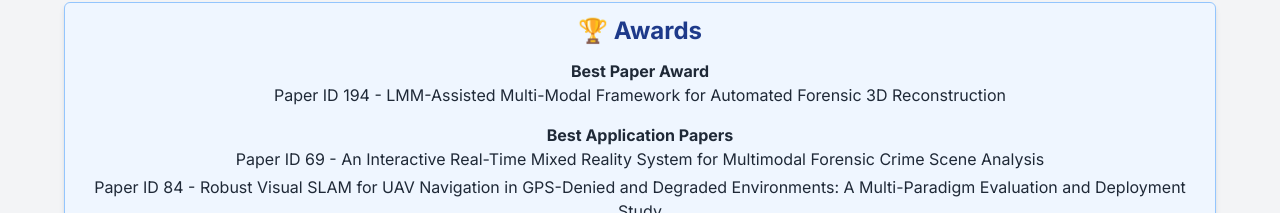
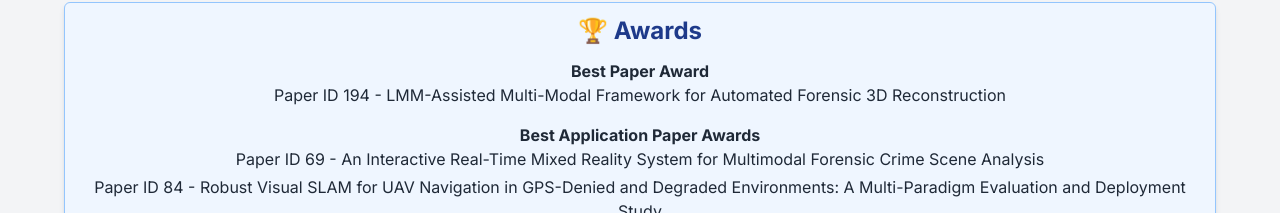
Before and after one commit to ictcon-cit/ictcon_2026, a Next.js app: page / in a window 1280 px wide. Shown: the part 736-949 px from the top of the page. Built offline with nearby package versions, Linux system fonts and the light colour scheme.

Commit message:
Updated home

```diff
--- a/src/app/page.tsx
+++ b/src/app/page.tsx
@@ -388,7 +388,7 @@ export default function Home() {
             </p>
           </div>
           <div>
-            <h3 className="font-bold">Best Application Papers</h3>
+            <h3 className="font-bold">Best Application Paper Awards</h3>
             <ul className="space-y-1">
               <li>
                 Paper ID 69 - An Interactive Real-Time Mixed Reality System for
```
